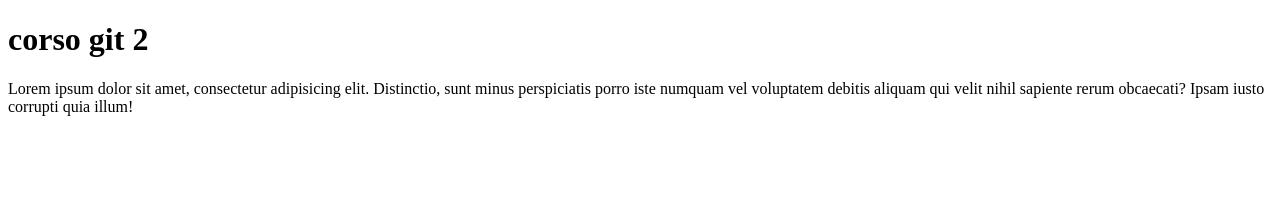
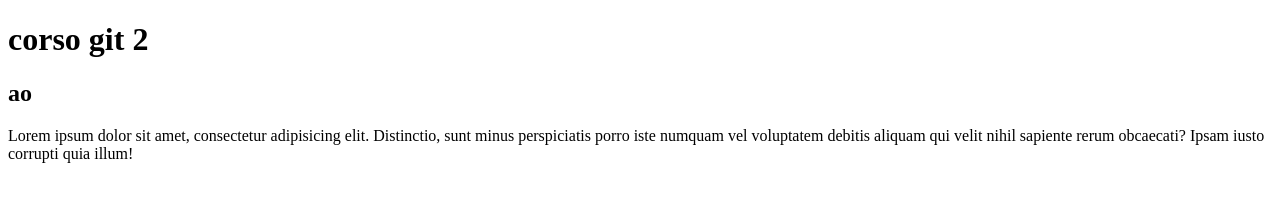
Before and after one commit to Lorenzodenny/corso-git, a plain HTML site: page index.html in a window 1280 px wide. Drawn offline with Linux system fonts and the light colour scheme.

Commit message:
prova git

```diff
--- a/index.html
+++ b/index.html
@@ -9,6 +9,7 @@
 
 <body>
     <h1>corso git 2</h1>
+    <h2>ao</h2>
     <p>Lorem ipsum dolor sit amet, consectetur adipisicing elit. Distinctio, sunt minus perspiciatis porro iste numquam
         vel voluptatem debitis aliquam qui velit nihil sapiente rerum obcaecati? Ipsam iusto corrupti quia illum!</p>
 </body>
```
